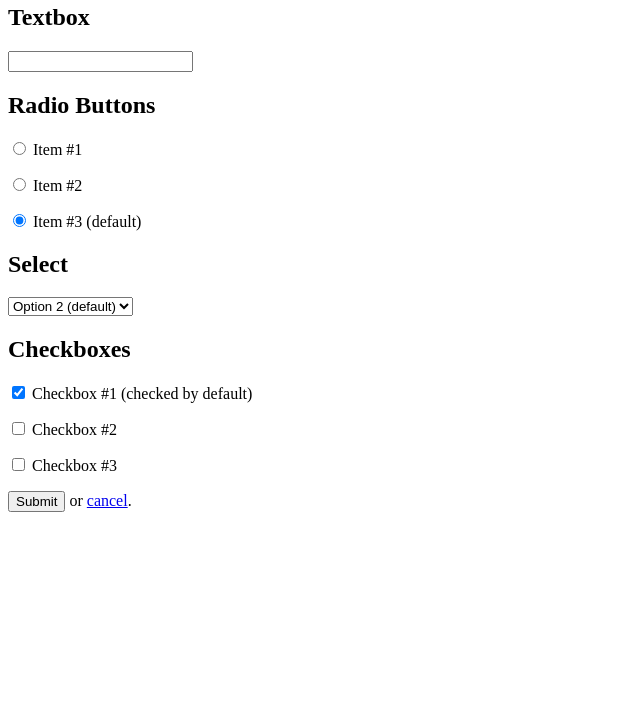
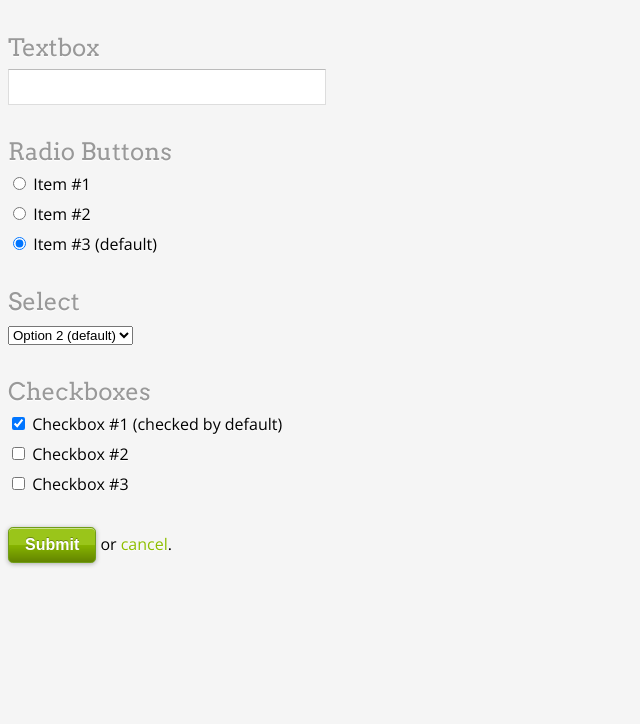
Before and after one commit to simmo/JQuery-Rescue, a plain HTML site: page index.html in a window 1280 px wide. Shown: the part 76-800 px from the top of the page, without its empty margins (0-640 px from the left). Drawn offline with nearby package versions, Linux system fonts and the light colour scheme.

Commit message:
Styles added for demo

```diff
--- a/index.html
+++ b/index.html
@@ -3,6 +3,8 @@
   <head>
     <meta charset="utf-8">
     <title>JQuery Rescue</title>
+    <link href="http://fonts.googleapis.com/css?family=Arvo:400,700|Open+Sans:400" rel="stylesheet">
+    <link href="style.css" rel="stylesheet">
   </head>
   <body>
 
--- /dev/null
+++ b/style.css
@@ -0,0 +1,72 @@
+body {
+  font: 100% 'Open Sans', 'Helvetica Neue', Helvetica, Verdana, Arial, sans-serif;
+  background: #f5f5f5;
+  text-shadow: #fff 0 1px 1px;
+}
+
+h1, h2 {
+  font-family: 'Arvo', 'Helvetica Neue', Helvetica, Verdana, Arial, sans-serif;
+  font-weight: 700;
+}
+
+h1 {
+  margin-bottom: 1.5em;
+}
+
+h2 {
+  margin-bottom: .25em;
+  color: #999;
+  font-weight: normal;
+}
+
+a {
+  text-decoration: none;
+  color: #8ebe00;
+}
+
+p {
+  margin-top: 0;
+  margin-bottom: .5em;
+}
+
+.row {
+  margin-bottom: 2em;
+}
+
+input[type=text] {
+  border: 1px solid #ddd;
+  border-top-color: #bbb;
+  padding: .5em;
+  width: 300px;
+  font-size: 1em;
+}
+
+input[type=submit] {
+  background: #8ebe00;
+  background-image: -webkit-linear-gradient(rgba(255,255,255,.1) 50%, rgba(0,0,0,.05) 50%, rgba(0,0,0,.3));
+  background-image: -moz-linear-gradient(rgba(255,255,255,.1) 50%, rgba(0,0,0,.05) 50%, rgba(0,0,0,.3));
+  background-image: -ms-linear-gradient(rgba(255,255,255,.1) 50%, rgba(0,0,0,.05) 50%, rgba(0,0,0,.3));
+  background-image: -o-linear-gradient(rgba(255,255,255,.1) 50%, rgba(0,0,0,.05) 50%, rgba(0,0,0,.3));
+  background-image: linear-gradient(rgba(255,255,255,.1) 50%, rgba(0,0,0,.05) 50%, rgba(0,0,0,.3));
+  padding: .5em 1em;
+  font-weight: bold;
+  font-size: 1em;
+  color: #fff;
+  text-shadow: rgba(0,0,0,.3) 0 -1px 0;
+  -webkit-border-radius: .3em;
+  -moz-border-radius: .3em;
+  -ms-border-radius: .3em;
+  -o-border-radius: .3em;
+  border-radius: .3em;
+  border: 1px solid #709d18;
+  -webkit-box-shadow: rgba(255,255,255,.5) 0 1px 0 inset, rgba(0,0,0,.3) 0 1px 5px;
+  -moz-box-shadow: rgba(255,255,255,.5) 0 1px 0 inset, rgba(0,0,0,.3) 0 1px 5px;
+  -ms-box-shadow: rgba(255,255,255,.5) 0 1px 0 inset, rgba(0,0,0,.3) 0 1px 5px;
+  -o-box-shadow: rgba(255,255,255,.5) 0 1px 0 inset, rgba(0,0,0,.3) 0 1px 5px;
+  box-shadow: rgba(255,255,255,.5) 0 1px 0 inset, rgba(0,0,0,.3) 0 1px 5px;
+}
+
+input[type=submit]:active {
+  background-image: none;
+  color: rgba(255,255,255,.8);
+}
```
